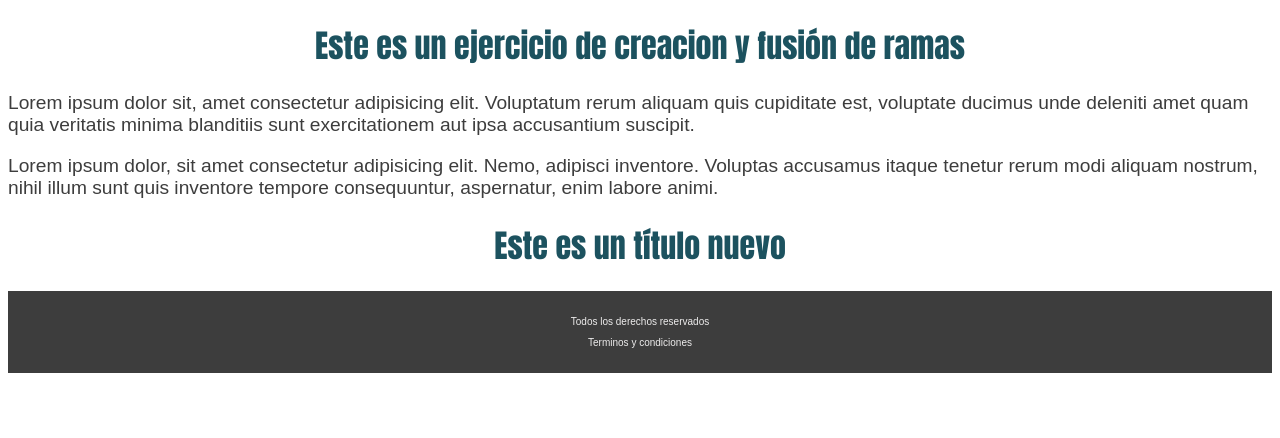
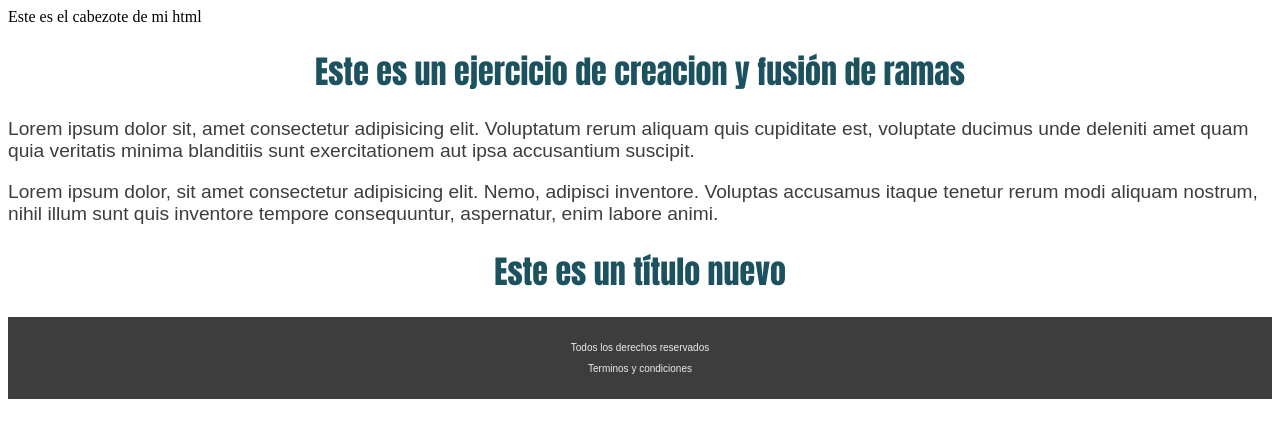
Before and after one commit to lalitacomics/git2, a plain HTML site: page index.html in a window 1280 px wide. Drawn offline with Linux system fonts and the light colour scheme.

Commit message:
Se agregó header

```diff
--- a/index.html
+++ b/index.html
@@ -8,6 +8,7 @@
     <link rel="stylesheet" href="styles.css">
 </head>
 <body>
+    <header>Este es el cabezote de mi html</header>
     <h1>Este es un ejercicio de creacion y fusión de ramas</h1>
     <p>Lorem ipsum dolor sit, amet consectetur adipisicing elit. Voluptatum rerum aliquam quis cupiditate est, voluptate ducimus unde deleniti amet quam quia veritatis minima blanditiis sunt exercitationem aut ipsa accusantium suscipit.</p>
 
```
